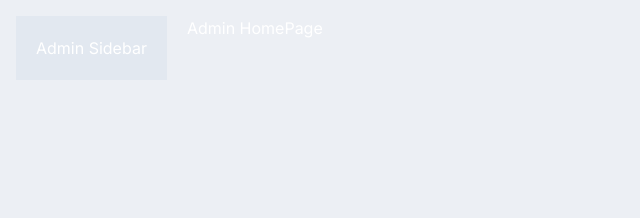
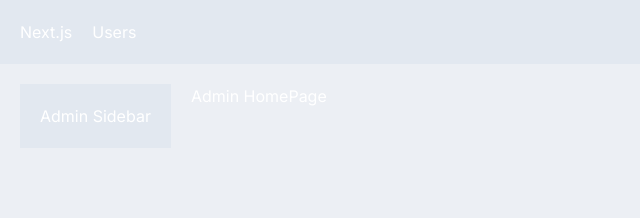
Before and after one commit to danielgraviet/MoshNextJSTutorial, a Next.js app: page /admin in a window 1280 px wide. Shown: the top 218 px of the page, without its empty margins (0-640 px from the left). Built offline with nearby package versions, Linux system fonts and the light colour scheme.

Commit message:
added an admin layout and global nav bar.

```diff
--- /dev/null
+++ b/app/NavBar.tsx
@@ -0,0 +1,13 @@
+import Link from 'next/link'
+import React from 'react'
+
+const NavBar = () => {
+  return (
+    <div className='flex bg-slate-200 p-5'>
+        <Link href="/" className="mr-5">Next.js</Link>
+        <Link href="/users" className="mr-5">Users</Link>
+    </div>
+  )
+}
+
+export default NavBar
--- a/app/globals.css
+++ b/app/globals.css
@@ -16,5 +16,10 @@
 
 body {
   color: rgb(var(--foreground-rgb));
-  padding: 1rem;
 }
+
+@layer base {
+  h1 {
+    @apply  font-extrabold text-2xl mb-3;
+  }
+}
--- a/app/layout.tsx
+++ b/app/layout.tsx
@@ -1,6 +1,7 @@
 import './globals.css'
 import type { Metadata } from 'next'
 import { Inter } from 'next/font/google'
+import NavBar from './NavBar'
 
 const inter = Inter({ subsets: ['latin'] })
 
@@ -16,7 +17,10 @@
 }) {
   return (
     <html lang="en" data-theme="nord">
-      <body className={inter.className}>{children}</body>
+      <body className={inter.className}>
+        <NavBar />
+        <main className='p-5'>{children}</main>
+        </body>
     </html>
   )
 }
```
